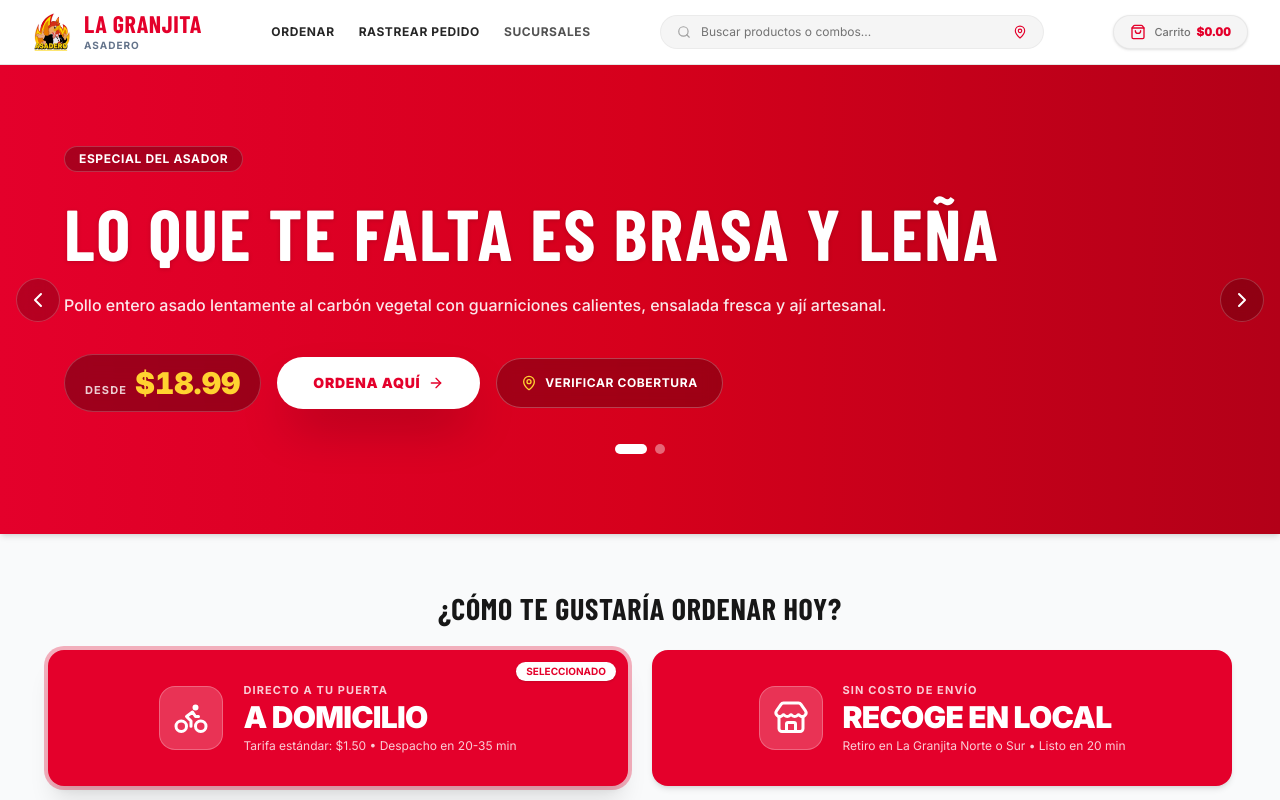
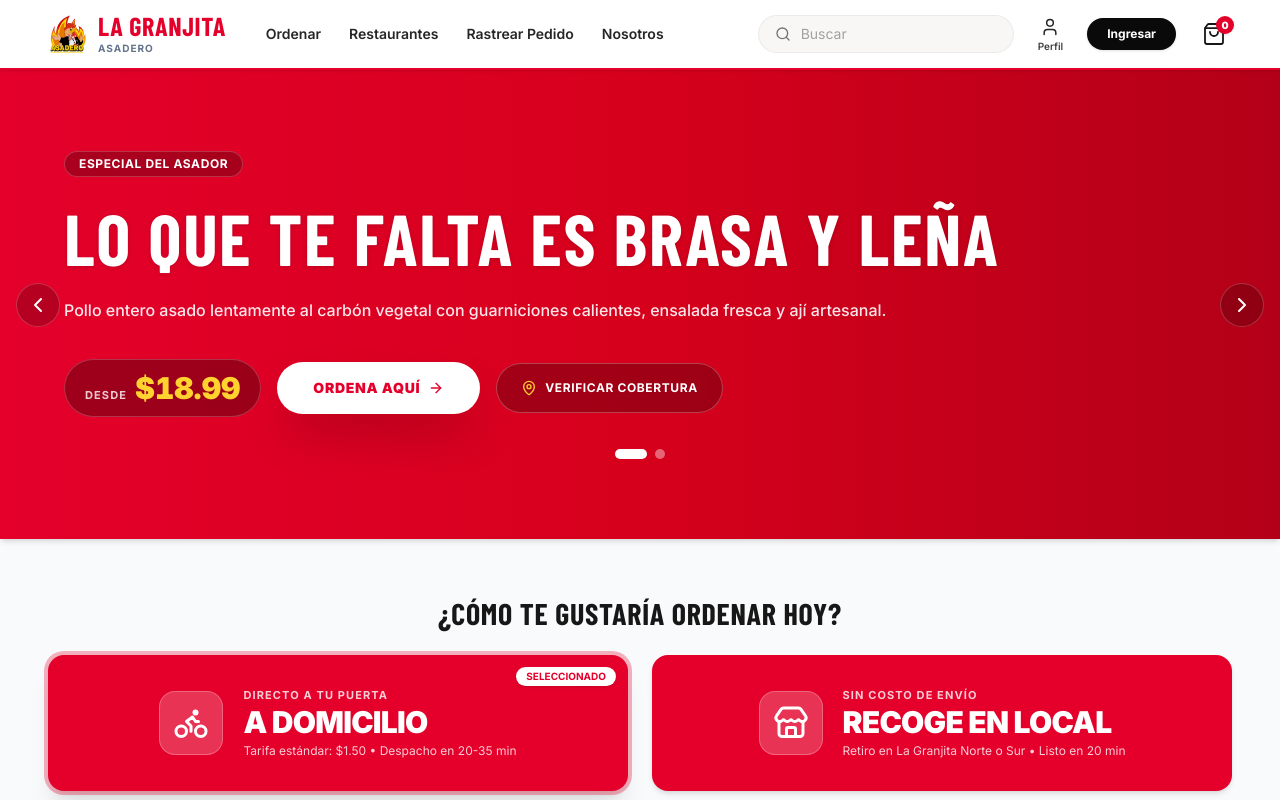
Before and after one commit to JorgeDoicela/delivery-platform, a Next.js app in the folder frontend/: page / in a window 1280 px wide. Shown: the top 800 px of the page. Built offline with nearby package versions, Linux system fonts and the light colour scheme; no server answers; a web font is replaced by a local one.

Commit message:
feat(frontend): alinear barra superior al diseno de kfc con espaciados perfil ingresar y bolsa

```diff
--- a/frontend/src/app/(storefront)/layout.tsx
+++ b/frontend/src/app/(storefront)/layout.tsx
@@ -1,6 +1,6 @@
 import Link from "next/link";
 import Image from "next/image";
-import { MapPin, Search } from "lucide-react";
+import { MapPin, Search, User } from "lucide-react";
 import { CartButtonBadge } from "@/features/cart";
 
 export default function StorefrontLayout({
@@ -10,15 +10,18 @@
 }) {
   return (
     <div className="flex flex-col min-h-screen bg-surface-canvas">
-      {/* Header Comercial Blanco Limpio estilo KFC con Identidad La Granjita */}
-      <header className="sticky top-0 z-40 bg-white/95 backdrop-blur-md border-b border-neutral-200">
-        <div className="w-full px-4 sm:px-8 h-16 flex items-center justify-between gap-4">
-          {/* Logo Oficial La Granjita */}
-          <Link href="/" className="flex items-center gap-3 group">
-            <div className="relative w-10 h-10 shrink-0">
+      {/* Header Comercial Blanco Limpio estilo KFC con Barra Roja Inferior */}
+      <header className="sticky top-0 z-40 bg-white border-b-2 border-brand-primary shadow-sm">
+        <div className="w-full px-4 sm:px-8 lg:px-12 h-16 sm:h-[68px] flex items-center justify-between gap-4">
+
+          {/* Bloque Izquierdo: Logo + Navegación Agrupada con Espaciado estilo KFC */}
+          <div className="flex items-center gap-8 lg:gap-10 shrink-0">
+            {/* Logo Oficial La Granjita Asadero sin fondo */}
+            <Link href="/" className="flex items-center gap-2.5 group shrink-0">
+              <div className="relative w-9 h-9 sm:w-10 sm:h-10 shrink-0">
                 <Image
                   src="/images/identidad/logo.png"
-                alt="Logo La Granjita"
+                  alt="Logo La Granjita Asadero"
                   width={40}
                   height={40}
                   priority
@@ -28,7 +31,7 @@
               <div>
                 <span
                   data-display-brand
-                className="font-black text-2xl tracking-tight text-brand-primary block leading-none uppercase font-display"
+                  className="font-black text-2xl sm:text-[26px] tracking-tight text-brand-primary block leading-none uppercase font-display"
                 >
                   LA GRANJITA
                 </span>
@@ -38,35 +41,58 @@
               </div>
             </Link>
 
-          {/* Enlaces de Navegación estilo KFC */}
-          <nav className="hidden lg:flex items-center gap-6 text-xs font-bold uppercase tracking-wider text-neutral-800">
+            {/* Enlaces de Navegación estilo KFC (Tipografía en caja mixta y espaciado cómodo) */}
+            <nav className="hidden lg:flex items-center gap-7 text-[13px] sm:text-sm font-semibold text-neutral-800">
               <Link href="/catalogo" className="hover:text-brand-primary transition-colors">
                 Ordenar
+              </Link>
+              <Link href="/sucursales" className="hover:text-brand-primary transition-colors">
+                Restaurantes
               </Link>
               <Link href="/rastreo" className="hover:text-brand-primary transition-colors">
                 Rastrear Pedido
               </Link>
-            <Link href="/sucursales" className="hover:text-brand-primary transition-colors text-neutral-600">
-              Sucursales
-            </Link>
+              <a href="#sucursales" className="hover:text-brand-primary transition-colors">
+                Nosotros
+              </a>
             </nav>
+          </div>
 
-          {/* Selector Rápido de Cobertura / Buscador Píldora */}
-          <div className="flex-1 max-w-sm hidden md:flex items-center">
+          {/* Bloque Derecho: Buscador Píldora + Perfil + Botón Ingresar + Bolsa estilo KFC */}
+          <div className="flex items-center gap-3 sm:gap-4 md:gap-5 shrink-0">
+            {/* Buscador Píldora con fondo gris claro y lupa */}
+            <div className="hidden md:flex items-center">
               <Link
                 href="/catalogo"
-              className="w-full flex items-center gap-2.5 px-4 py-2 text-xs text-neutral-500 bg-neutral-100 hover:bg-neutral-200/70 rounded-full transition-colors border border-neutral-200/60"
+                className="flex items-center gap-2.5 px-4 py-2 w-48 sm:w-56 lg:w-64 bg-[#f8f7f5] hover:bg-neutral-200/70 rounded-full transition-colors border border-neutral-200/70 text-neutral-500 group"
               >
-              <Search className="w-3.5 h-3.5 text-neutral-400" />
-              <span className="truncate">Buscar productos o combos...</span>
-              <MapPin className="w-3.5 h-3.5 text-brand-primary ml-auto shrink-0" />
+                <Search className="w-4 h-4 text-neutral-500 group-hover:text-brand-primary transition-colors shrink-0" />
+                <span className="text-xs sm:text-sm text-neutral-400 font-normal">Buscar</span>
               </Link>
             </div>
 
-          {/* Acciones: Carrito */}
-          <div className="flex items-center gap-3">
+            {/* Icono Perfil con etiqueta inferior estilo KFC */}
+            <Link
+              href="/rastreo"
+              className="flex flex-col items-center justify-center text-neutral-800 hover:text-brand-primary transition-colors px-1 shrink-0"
+              title="Mi Perfil"
+            >
+              <User className="w-5 h-5 text-neutral-800 stroke-[1.8]" />
+              <span className="text-[10px] font-semibold text-neutral-700 leading-none mt-1">Perfil</span>
+            </Link>
+
+            {/* Botón Píldora Negra estilo KFC "Ingresar" */}
+            <Link
+              href="/rastreo"
+              className="bg-neutral-950 hover:bg-neutral-800 text-white text-xs font-bold px-4 sm:px-5 py-2 rounded-full transition-colors shadow-sm shrink-0"
+            >
+              Ingresar
+            </Link>
+
+            {/* Bolsa de Compras con Badge Rojo estilo KFC */}
             <CartButtonBadge />
           </div>
+
         </div>
       </header>
 
--- a/frontend/src/features/cart/components/CartButtonBadge.tsx
+++ b/frontend/src/features/cart/components/CartButtonBadge.tsx
@@ -22,23 +22,20 @@
   return (
     <Link
       href="/finalizar-pedido"
-      className="relative inline-flex items-center gap-2 bg-neutral-100 hover:bg-neutral-200/80 text-neutral-800 text-xs font-semibold px-4 py-2 rounded-full shadow-sm transition-all active:scale-95 border border-neutral-200/80"
+      className="relative flex items-center justify-center p-1.5 text-neutral-800 hover:text-brand-primary transition-colors group shrink-0"
+      aria-label="Ver bolsa de compras"
     >
       <div className="relative">
-        <ShoppingBag className="w-4 h-4 text-brand-primary" />
-        {isClient && count > 0 && (
-          <span className="absolute -top-2 -right-2 w-4 h-4 bg-brand-primary text-white font-black text-[10px] rounded-full flex items-center justify-center animate-bounce">
-            {count}
-          </span>
-        )}
-      </div>
-
-      <div className="flex items-baseline gap-1.5 leading-tight">
-        <span className="text-[11px] text-neutral-500 hidden sm:inline font-medium">Carrito</span>
-        <span className="font-black text-brand-primary tabular-nums">
-          ${isClient ? total.toFixed(2) : "0.00"}
+        <ShoppingBag className="w-6 h-6 text-neutral-900 group-hover:text-brand-primary transition-colors stroke-[1.8]" />
+        <span className="absolute -top-1.5 -right-2 min-w-[18px] h-[18px] px-1 bg-brand-primary text-white font-black text-[10px] rounded-full flex items-center justify-center shadow-sm leading-none">
+          {isClient ? count : 0}
         </span>
       </div>
+      {isClient && total > 0 && (
+        <span className="font-bold text-xs text-neutral-900 ml-1.5 tabular-nums hidden xl:inline">
+          ${total.toFixed(2)}
+        </span>
+      )}
     </Link>
   );
 }
```
Lines whose indentation alone changed are shown as unchanged.
